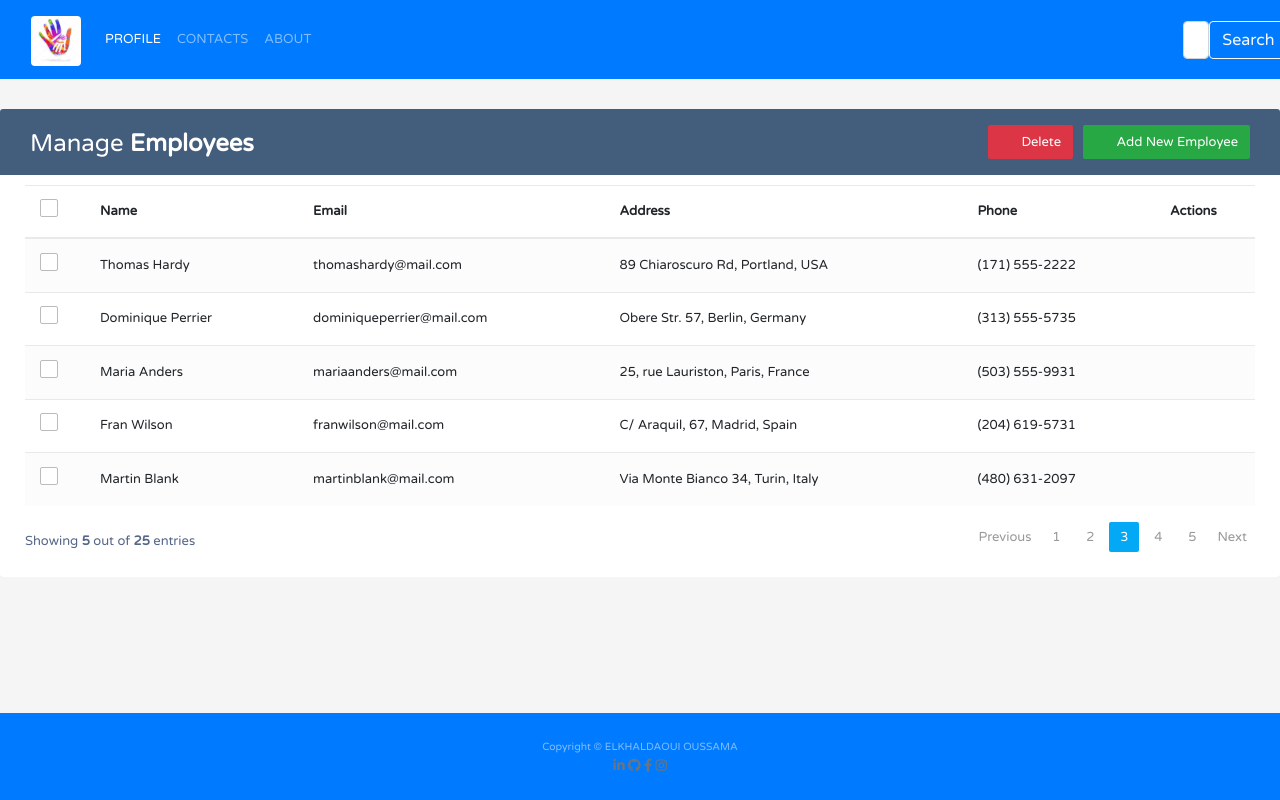
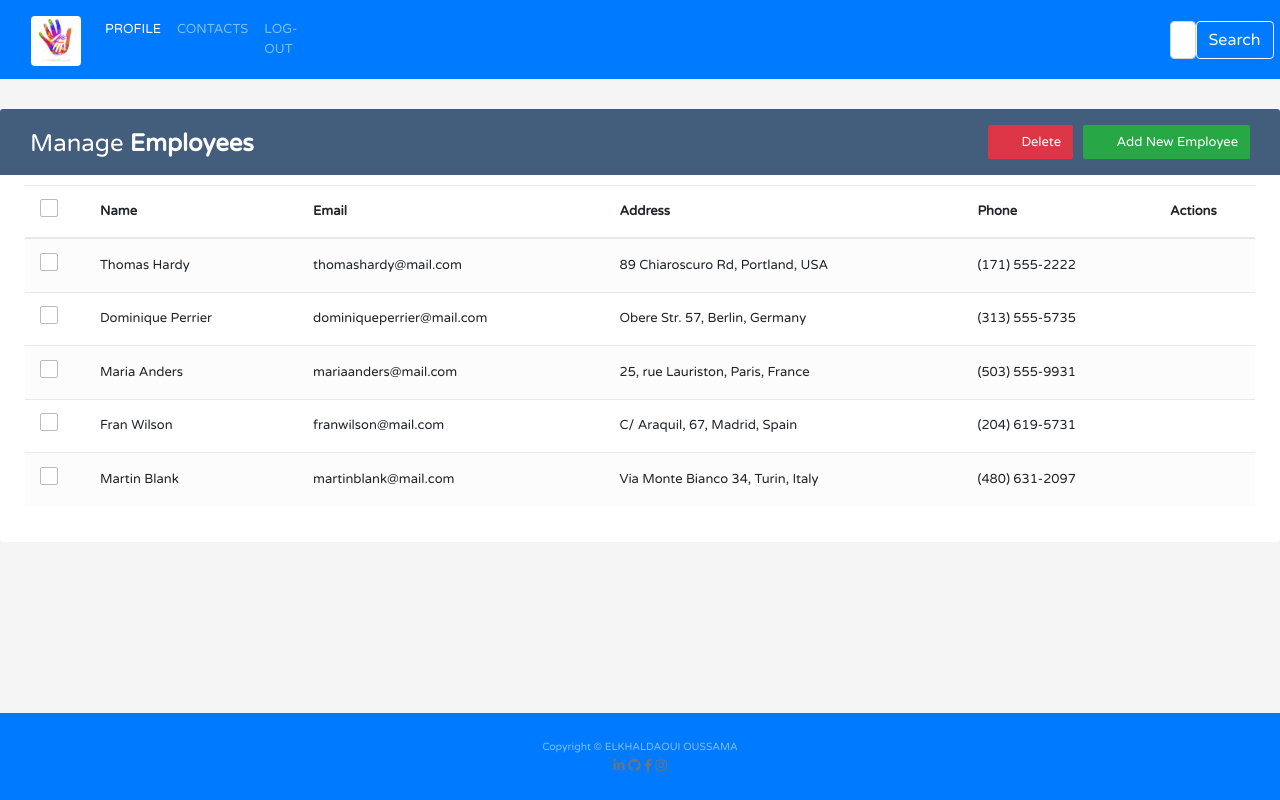
Before and after one commit to elkhaldaoui/Application-de-gestion-des-contacts, a PHP site: page /contacts.php in a window 1280 px wide. Run offline with PHP 8.4, Linux system fonts and the light colour scheme; some libraries are stand-ins or nearby versions.

Commit message:
done with frontend

```diff
--- a/contacts.php
+++ b/contacts.php
@@ -43,7 +43,7 @@ $(document).ready(function(){
 <!------navbar------->
 <nav class="navbar navbar-expand-lg navbar-dark bg-primary">
         <div class="container-fluid">
-        <a class="navbar-brand" href="#"><img src="assets/img/logo.jpg" alt="LOGO" width="50" height="50" class="d-inline-block align-text-top rounded"></a>
+        <a class="navbar-brand" href="profile.php"><img src="img/logo.jpg" alt="LOGO" width="50" height="50" class="d-inline-block align-text-top rounded"></a>
         <button class="navbar-toggler collapsed" type="button" data-bs-toggle="collapse" data-bs-target="#navbarSupportedContent" aria-controls="navbarSupportedContent"      aria-expanded="false" aria-label="Toggle navigation">
         <span class="navbar-toggler-icon"></span>
         </button>
@@ -51,7 +51,7 @@ $(document).ready(function(){
                 <div class="navbar-nav">
                     <a href="profile.php" class="nav-item nav-link active">PROFILE</a>
                     <a href="contacts.php" class="nav-item nav-link">CONTACTS</a>
-                    <a href="#" class="nav-item nav-link">ABOUT</a>
+                    <a href="index.php" class="nav-item nav-link">LOG-OUT</a>
                 </div>
                 <form id="search"  class="d-flex ms-auto">
                     <input type="text" class="form-control me-sm-2" placeholder="Search">
@@ -174,18 +174,7 @@ $(document).ready(function(){
 					</tr>
 				</tbody>
 			</table>
-			<div class="clearfix">
-				<div class="hint-text">Showing <b>5</b> out of <b>25</b> entries</div>
-				<ul class="pagination">
-					<li class="page-item disabled"><a href="#">Previous</a></li>
-					<li class="page-item"><a href="#" class="page-link">1</a></li>
-					<li class="page-item"><a href="#" class="page-link">2</a></li>
-					<li class="page-item active"><a href="#" class="page-link">3</a></li>
-					<li class="page-item"><a href="#" class="page-link">4</a></li>
-					<li class="page-item"><a href="#" class="page-link">5</a></li>
-					<li class="page-item"><a href="#" class="page-link">Next</a></li>
-				</ul>
-			</div>
+
 		</div>
 	</div>
 </div>
--- a/index.php
+++ b/index.php
@@ -4,7 +4,7 @@
     <meta charset="utf-8">
     <meta name="viewport" content="width=device-width, initial-scale=1">
     <link href="https://cdn.jsdelivr.net/npm/bootstrap@5.0.2/dist/css/bootstrap.min.css" rel="stylesheet">
-    <link rel="stylesheet" href="assets/css/index.css">
+    <link rel="stylesheet" href="css/index.css">
     <title>Gestion Contacts</title>
 </head>
 <body>
@@ -29,7 +29,7 @@
 			<input type="email" placeholder="Email" class="input" id="emailsignup" name="emailid" />
 			<input type="password" placeholder="Password" class="input" id="password" name="password" />
 			<a href="#" class="link">Forgot your password?</a>
-			<a  href="#" class="btn" type="submit" name="login">Sign In</a>
+			<a  href="profile.php" class="btn" type="submit" name="login">Sign In</a>
 		</form>
 	</div>
 
@@ -45,6 +45,6 @@
 		</div>
 	</div>
 </div>
-<script src="assets/js/index.js"></script>
+<script src="js/index.js"></script>
 </body>
 </html>
--- a/profile.php
+++ b/profile.php
@@ -12,7 +12,7 @@
 <!------navbar------->
 <nav class="navbar navbar-expand-lg navbar-dark bg-primary">
         <div class="container-fluid">
-        <a class="navbar-brand" href="#"><img src="assets/img/logo.jpg" alt="LOGO" width="50" height="50" class="d-inline-block align-text-top rounded"></a>
+        <a class="navbar-brand" href="profile.php"><img src="img/logo.jpg" alt="LOGO" width="50" height="50" class="d-inline-block align-text-top rounded"></a>
         <button class="navbar-toggler collapsed" type="button" data-bs-toggle="collapse" data-bs-target="#navbarSupportedContent" aria-controls="navbarSupportedContent"      aria-expanded="false" aria-label="Toggle navigation">
         <span class="navbar-toggler-icon"></span>
         </button>
@@ -20,7 +20,7 @@
                 <div class="navbar-nav">
                     <a href="profile.php" class="nav-item nav-link active">PROFILE</a>
                     <a href="contacts.php" class="nav-item nav-link">CONTACTS</a>
-                    <a href="#" class="nav-item nav-link">ABOUT</a>
+                    <a href="index.php" class="nav-item nav-link ">LOG-OUT</a>
                 </div>
                 <form id="search"  class="d-flex ms-auto">
                     <input type="text" class="form-control me-sm-2" placeholder="Search">
```
